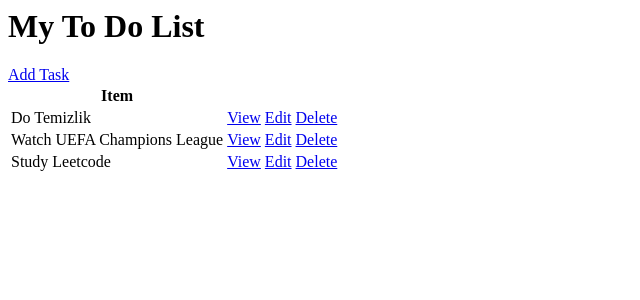
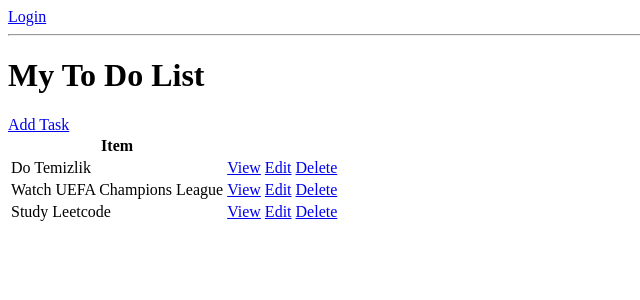
Before and after one commit to bekaffee/todo-list-app, a Django app: page / in a window 1280 px wide. Shown: the top 300 px of the page, without its empty margins (0-640 px from the left). Run offline with Django 4.2, Linux system fonts and the light colour scheme; data comes from the database, SQL or seed files in the repository; both versions use the stored data as it was after the commit.

Commit message:
[ADD] login and logout features

```diff
--- a/base/templates/base/task_list.html
+++ b/base/templates/base/task_list.html
@@ -1,4 +1,13 @@
+{% if request.user.is_authenticated %}
+    <p>{{request.user}}</p>
+    <a href="{% url 'logout' %}">Logout</a>
+{% else %}
+    <a href="{% url 'login' %}">Login</a>
+{% endif %}
+
+<hr>
 <h1>My To Do List</h1>
+
 <a href="{% url 'task-create' %}">Add Task</a>
 
 <table>
--- a/base/urls.py
+++ b/base/urls.py
@@ -1,8 +1,11 @@
 from winreg import DeleteValue
 from django.urls import path
-from .views import TaskList, TaskDetail, TaskCreate, TaskUpdate, TaskDelete
+from .views import TaskList, TaskDetail, TaskCreate, TaskUpdate, TaskDelete, CustomLoginView
+from django.contrib.auth.views import LogoutView
 
 urlpatterns = [
+    path('login/', CustomLoginView.as_view(), name='login'),
+    path('logout/', LogoutView.as_view(next_page='login'), name='logout'),
     path('', TaskList.as_view(), name='tasks'),
     path('task/<int:pk>/', TaskDetail.as_view(), name='task'),
     path('task-create/', TaskCreate.as_view(), name='task-create'),
--- a/base/views.py
+++ b/base/views.py
@@ -1,9 +1,20 @@
+from distutils.log import Log
 from django.shortcuts import render
 from django.views.generic.list import ListView
 from django.views.generic.detail import DetailView
 from django.views.generic.edit import CreateView, UpdateView, DeleteView
+from django.contrib.auth.views import LoginView
 from django.urls import reverse_lazy
 from .models import Task
+
+
+class CustomLoginView(LoginView):
+    template_name = 'base/login.html'
+    fields = '__all__'
+    redirect_authenticated_user = True
+
+    def get_success_url(self):
+        return reverse_lazy('tasks')
 
 
 class TaskList(ListView):
```
Also changed, not shown: base/templates/base/login.html (added, +7 -0 lines), db.sqlite3.
